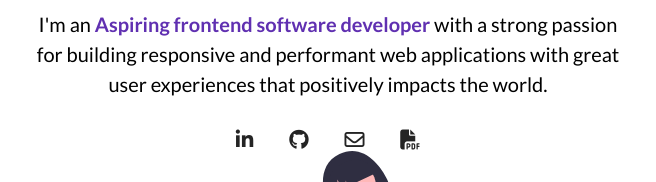
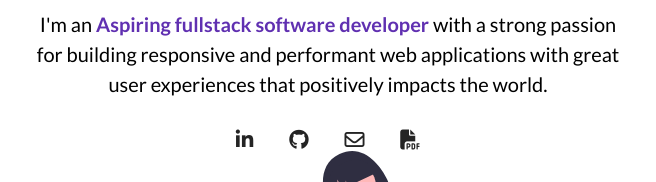
Before and after one commit to saravanaguhan19/saravana_guhan_portfolio, a plain HTML site: page index.html in a window 1280 px wide. Shown: the part 280-462 px from the top of the page, 312-968 px from the left. Drawn offline with Linux system fonts and the light colour scheme.

Commit message:
Update index.html

```diff
--- a/index.html
+++ b/index.html
@@ -48,7 +48,7 @@
             Hey! I'm <span class="text--purple">Saravana Guhan</span>&nbsp;<span class="wave">👋</span>
           </h1>
           <p class="about-me__info--para">
-            I'm an <strong class="text--purple">Aspiring frontend software developer</strong> with a strong passion for
+            I'm an <strong class="text--purple">Aspiring fullstack software developer</strong> with a strong passion for
             building
             responsive and performant web
             applications with great user experiences that positively impacts the world.
```
